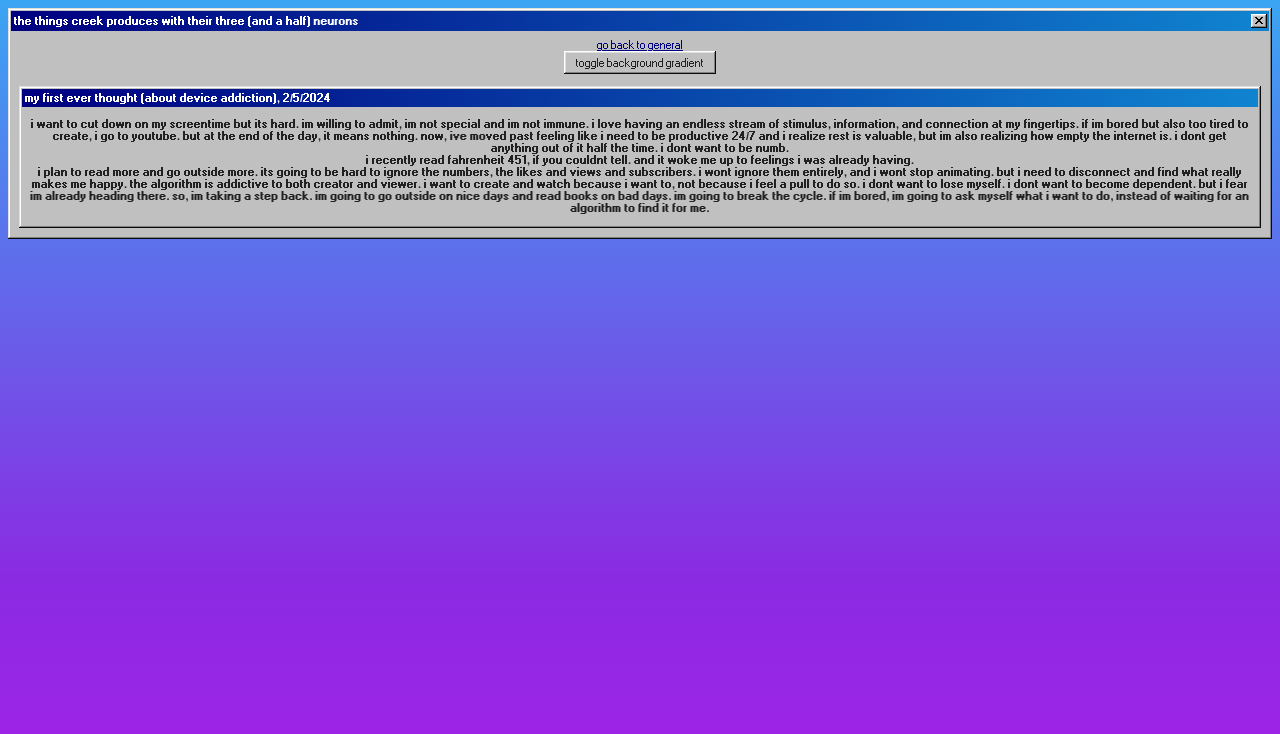
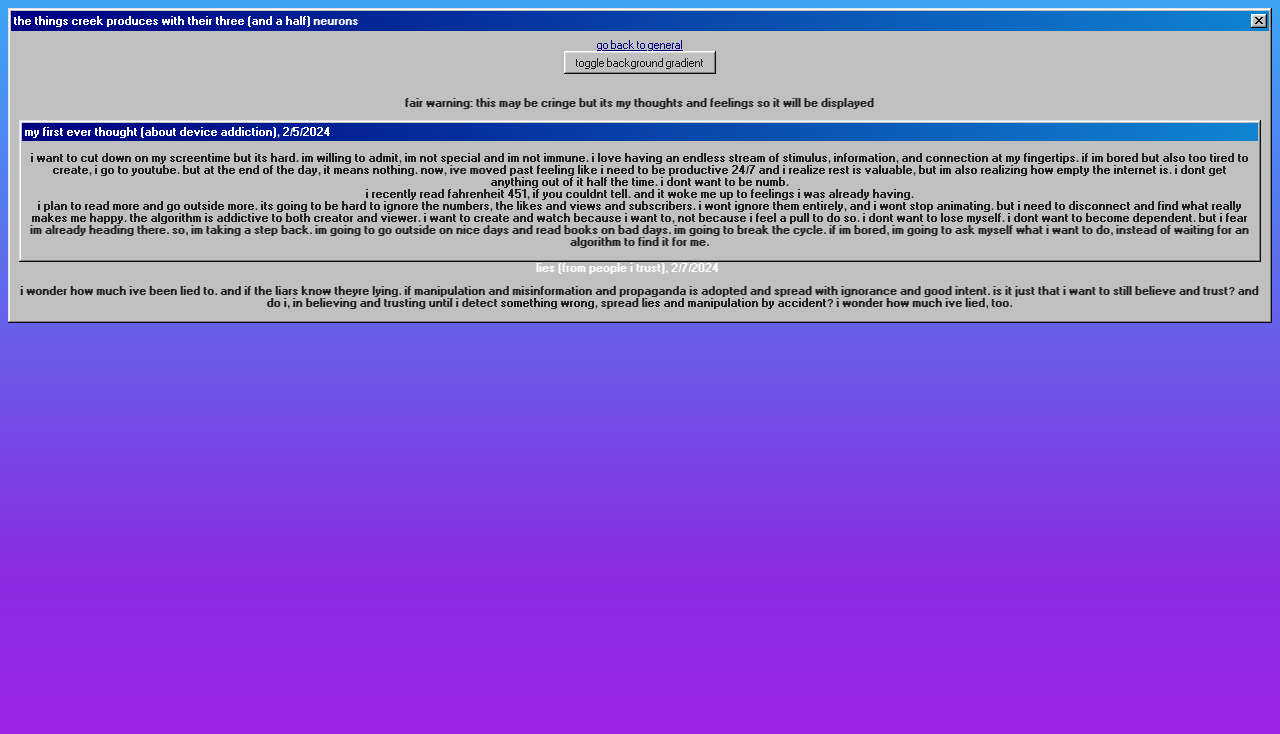
Before and after one commit to Liquid-Sunset-Over-Stone/brain_thoughts_archive, a plain HTML site: page index.html in a window 1280 px wide. Drawn offline with nearby package versions, Linux system fonts and the light colour scheme.

Commit message:
Update index.html

```diff
--- a/index.html
+++ b/index.html
@@ -45,12 +45,19 @@ function noBlink() {
   <div class="window-body">
     <a href="https://liquid-sunset-over-stone.github.io/general_page/">go back to general</a><br>
     <button onclick="makeDark()">toggle background gradient</button><br><br>
+    <p>fair warning: this may be cringe but its my thoughts and feelings so it will be displayed</p>
     <div class="window">
       <div class="title-bar">
         <div class="title-bar-text">my first ever thought (about device addiction), 2/5/2024</div>
       </div>
       <div class="window-body">
         <p>i want to cut down on my screentime but its hard. im willing to admit, im not special and im not immune. i love having an endless stream of stimulus, information, and connection at my fingertips. if im bored but also too tired to create, i go to youtube. but at the end of the day, it means nothing. now, ive moved past feeling like i need to be productive 24/7 and i realize rest is valuable, but im also realizing how empty the internet is. i dont get anything out of it half the time. i dont want to be numb.<br>i recently read fahrenheit 451, if you couldnt tell. and it woke me up to feelings i was already having.<br>i plan to read more and go outside more. its going to be hard to ignore the numbers, the likes and views and subscribers. i wont ignore them entirely, and i wont stop animating. but i need to disconnect and find <b>what really makes me happy.</b> the algorithm is addictive to both creator and viewer. i want to create and watch because i want to, not because i feel a pull to do so. i dont want to lose myself. i dont want to become dependent. but i fear im already heading there. so, im taking a step back. im going to go outside on nice days and read books on bad days. im going to break the cycle. if im bored, im going to ask myself what i want to do, instead of waiting for an algorithm to find it for me.</p>
+      </div>
+    </div>
+    <div class="title-bar-text">lies (from people i trust), 2/7/2024</div>
+      </div>
+      <div class="window-body">
+        <p>i wonder how much ive been lied to. and if the liars know theyre lying. if manipulation and misinformation and propaganda is adopted and spread with ignorance and good intent. is it just that i want to still believe and trust? and do i, in believing and trusting until i detect something wrong, spread lies and manipulation by accident? i wonder how much ive lied, too.</p>
       </div>
     </div>
   </div>
```
